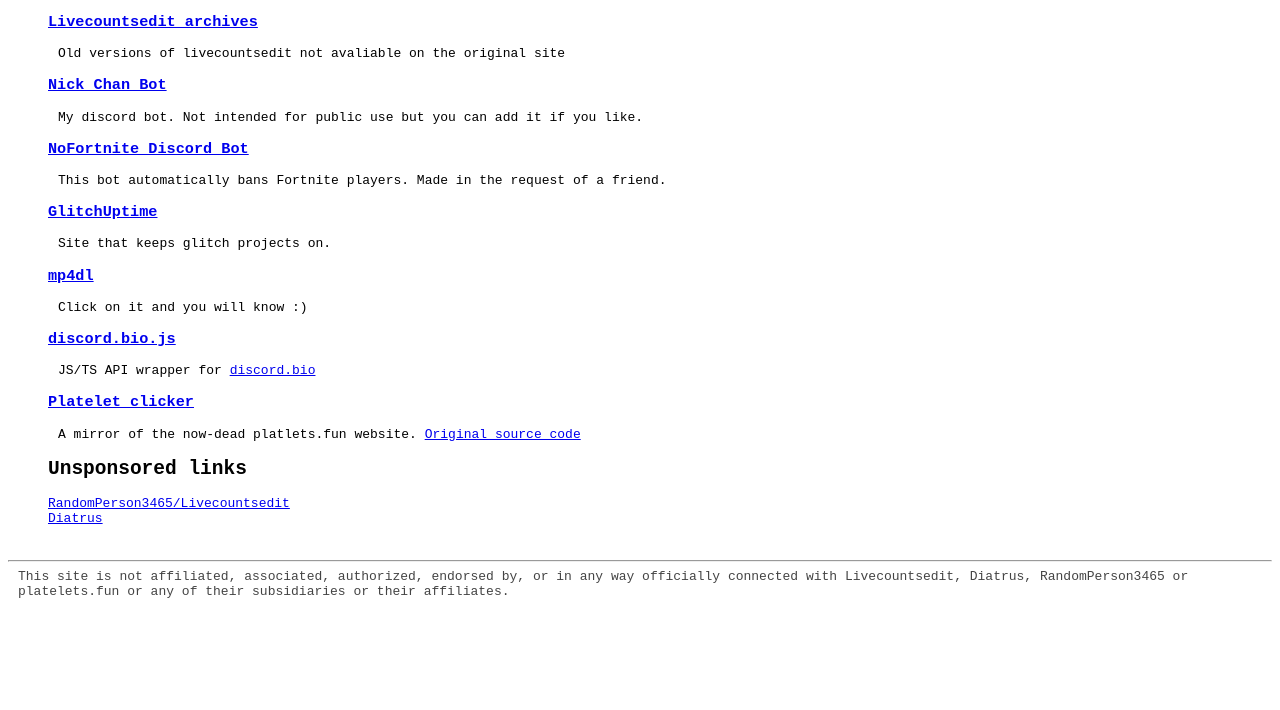
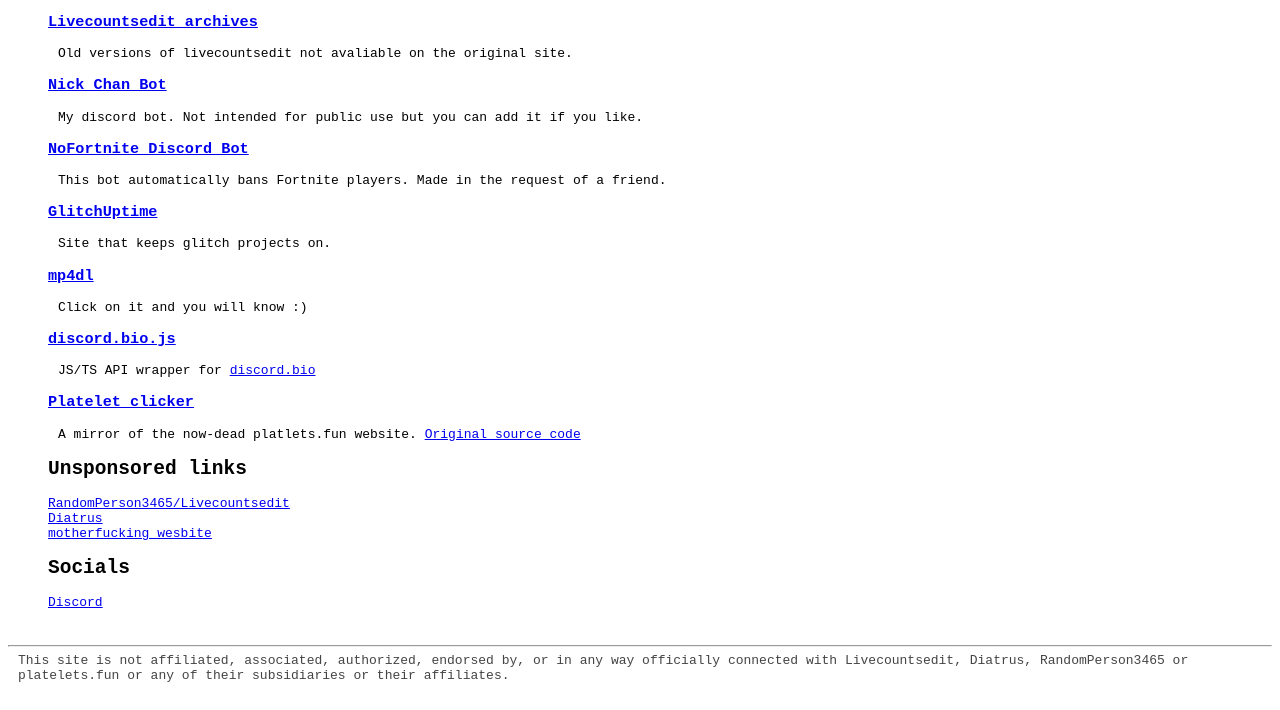
Before and after one commit to asdfugil/Asdfugil.github.io, a plain HTML site: page index.html in a window 1280 px wide. Shown: the part 90-800 px from the top of the page. Drawn offline with Linux system fonts and the light colour scheme.

Commit message:
links: add motherfucking website

```diff
--- a/index.html
+++ b/index.html
@@ -17,7 +17,7 @@
     <h1>Nick Chan</h1>
     <h2>My stuff</h2>
     <h3><a href="/livecountsedit-archives">Livecountsedit archives</a></h3>
-    <div class="stuff-description">Old versions of livecountsedit not avaliable on the original site</div>
+    <div class="stuff-description">Old versions of livecountsedit not avaliable on the original site.</div>
     <h3><a href="https://discord.com/api/oauth2/authorize?client_id=610070268198780947&permissions=2147483645&scope=bot">Nick Chan Bot</a></h3>
     <div class="stuff-description">My discord bot. Not intended for public use but you can add it if you like.</div>
     <h3><a href="https://e172a04e-742f-4d47-a95b-3cc0cd91443a.glitch.me/">NoFortnite Discord Bot</a></h3>
@@ -35,6 +35,12 @@
     <ul class="unsponsored-links">
         <li><a href="https://randomperson3465.github.io">RandomPerson3465/Livecountsedit</a></li>
         <li><a href="https://diatr.us">Diatrus</a></li>
+        <li><a href="https://motherfuckingwebsite.com">motherfucking wesbite</a></li>
+    </ul>
+
+    <h2>Socials</h2>
+    <ul class="socials">
+        <li><a href="https://discord.gg/uzvHwQv">Discord</a></li>
     </ul>
     <br />
     <hr />
--- a/public/styles/master.css
+++ b/public/styles/master.css
@@ -10,7 +10,7 @@ h1 {
      padding-left: 40px;
  }
 
- .unsponsored-links {
+ .unsponsored-links, .socials {
      list-style:none;
      padding-left: 40px;
  }
```
